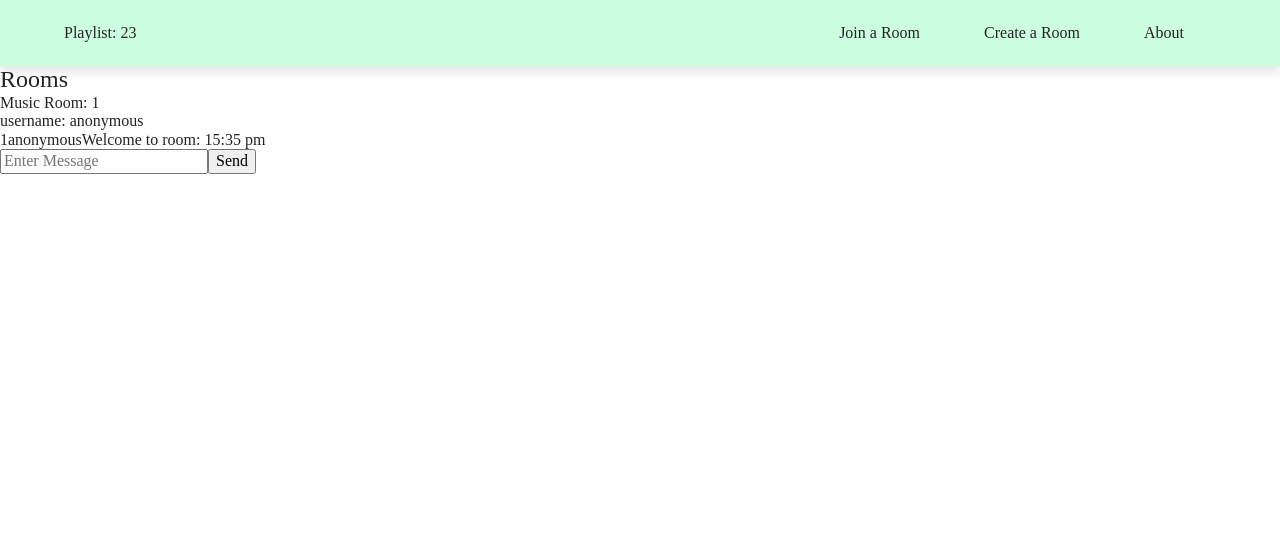
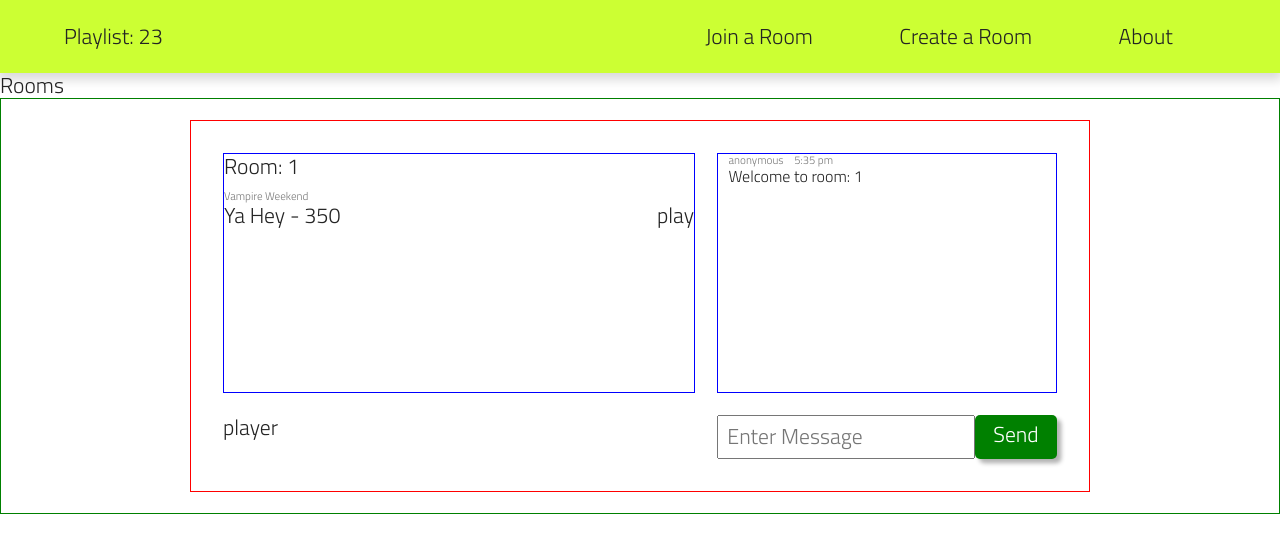
Before and after one commit to DaedalusFiction/playlist23, a React (Create React App) app in the folder client/: page /rooms/1 in a window 1280 px wide. Shown: the top 552 px of the page. Built offline with nearby package versions, Linux system fonts and the light colour scheme; no server answers.

Commit message:
styled room chat, added song and chat message components

```diff
--- a/client/src/App.css
+++ b/client/src/App.css
@@ -1,10 +1,31 @@
 @import-normalize;
+@import url("https://fonts.googleapis.com/css2?family=Bitter&family=Fira+Sans&family=Titillium+Web:wght@300&display=swap");
 
 :root {
     --bg-primary: #ccffe0;
 
     --fc-primary: rgb(36, 36, 36);
-    --fc-bubble: rgb(255, 61, 61);
+    --fc-light: rgb(117, 117, 117);
+
+    --bg-bubble: rgb(255, 82, 82);
+
+    /* liverwurst color scheme  */
+    --bg-primary: #eeebd0;
+    --bg-btn: #e86252;
+    --bg-btn-hover: #d3584a;
+    --bg-bubble: #e87ea1;
+
+    --bg-primary: #ccff33;
+    --bg-btn: #008000;
+    --bg-btn-hover: #007200;
+    --bg-bubble: #70e000;
+
+    --box-shadow: 0.2em 0.2em 0.2em rgba(0, 0, 0, 0.3);
+    --border-shadow: 0px 5px 10px 2px rgba(0, 0, 0, 0.15);
+    /* --text-shadow: 0.05em 0.05em rgba(0, 0, 0, 0.8); */
+    --ff-bitter: "Bitter", serif;
+    --ff-fira: "Fira Sans", sans-serif;
+    --ff-tit: "Titillium Web", sans-serif;
 }
 
 /* Reset  */
@@ -28,6 +49,8 @@ ul,
 a {
     margin: 0;
     padding: 0;
+    font-family: var(--ff-tit);
+    font-size: 1.35rem;
     font-weight: normal;
     color: var(--fc-primary);
 }
@@ -46,6 +69,35 @@ a {
     text-decoration: none;
 }
 
+input[type="text"] {
+    padding: 0.35em 0.4em;
+}
+
+button {
+    display: none;
+}
+
+.btn {
+    color: white;
+
+    width: fit-content;
+    background-color: var(--bg-btn);
+    padding: 0.35em 0.85em;
+    border: none;
+    border-radius: 5px;
+    box-shadow: var(--box-shadow);
+    cursor: pointer;
+    transition: 0.1s;
+}
+
+.btn:hover {
+    background-color: var(--bg-btn-hover);
+}
+
+.btn:active {
+    transform: scale(0.97);
+}
+
 /* variables  */
 
 /* Utilities  */
@@ -56,15 +108,7 @@ a {
     margin: 0 auto;
 }
 
-.flex {
-    display: flex;
-    gap: 1rem;
-}
-
-.grid {
-    display: grid;
-    gap: 1rem;
-}
+/* Components  */
 
 /* Header  */
 
@@ -72,7 +116,7 @@ a {
     position: relative;
     background-color: var(--bg-primary);
     padding: 1.5rem 0;
-    box-shadow: 0px 5px 10px 1px rgba(0, 0, 0, 0.1);
+    box-shadow: var(--border-shadow);
     z-index: 2;
 }
 
@@ -101,21 +145,24 @@ a {
     overflow: hidden;
 }
 
+.home .container {
+    display: grid;
+    grid-template-columns: 1fr 1fr;
+    padding: 35vh 0;
+    width: 80%;
+}
+
 .home-left,
 .home-right {
     z-index: 5;
-}
-
-.home .grid {
-    grid-template-columns: 1fr 1fr;
-    padding: 35vh 0;
+    margin: 0 auto;
 }
 
 .home .grid > * {
     width: 400px;
 }
 
-.home .flex {
+.home {
     justify-content: center;
     align-items: center;
 }
@@ -126,12 +173,16 @@ a {
     justify-content: center;
 }
 
+.home-buttons p + * {
+    margin: 0 auto;
+}
+
 .home-buttons p {
     text-align: center;
 }
 
-.home-buttons * + * {
-    margin-top: 0.3em;
+.home-buttons p {
+    margin: 0.3em auto;
 }
 
 .home-buttons input {
@@ -139,9 +190,116 @@ a {
     margin-right: 1rem;
 }
 
-.home-buttons button {
+/* .home-buttons button {
     width: fit-content;
-    margin-left: auto;
+    margin: 0 auto;
+} */
+
+.home-hero :nth-child(1) {
+    margin-left: 1em;
+}
+
+.home-hero p {
+    background-color: inherit;
+    mix-blend-mode: difference;
+}
+
+.home-hero p + p {
+    font-size: 3rem;
+}
+
+.home-hero p + p + p {
+    margin-left: 1em;
+    font-size: 5rem;
+    font-weight: bold;
+    text-transform: uppercase;
+}
+
+/* Join Room page */
+
+.join-room,
+.create-room {
+    display: flex;
+    justify-content: center;
+    margin: 40vh 0;
+    gap: 1em;
+}
+
+.create-room .container {
+    display: flex;
+    justify-content: center;
+    gap: 1em;
+}
+
+.join-room .container {
+    display: flex;
+    flex-direction: column;
+    justify-content: center;
+    align-items: center;
+}
+
+.join-room-button {
+    display: flex;
+    gap: 1em;
+}
+
+/* Room  */
+.room {
+    border: 1px solid green;
+    padding: 1em;
+}
+.room .container {
+    display: grid;
+    gap: 1em;
+    grid-template-columns: 3fr 2fr;
+    padding: 2rem;
+    border: 1px solid red;
+    max-width: 900px;
+}
+
+.song-box {
+    margin: 0.5em 0;
+}
+
+.song-box-info {
+    display: flex;
+    gap: 0.5em;
+}
+
+.song-box-content {
+    display: flex;
+    justify-content: space-between;
+}
+.control-panel,
+.chat-box {
+    height: 30vh;
+    border: 1px solid blue;
+    margin-bottom: 1em;
+    overflow-y: auto;
+}
+
+.chat-input {
+    display: flex;
+    justify-content: space-between;
+}
+.chat-message {
+    padding: 0 0.5em;
+}
+
+.chat-message > p {
+    font-size: 1rem;
+    max-width: 320px;
+}
+
+.chat-message-info {
+    display: flex;
+    gap: 0.5em;
+}
+
+.chat-message-info p,
+.song-box-info p {
+    font-size: 0.7rem;
+    color: var(--fc-light);
 }
 
 /* Bubbles  */
@@ -152,9 +310,9 @@ a {
 
 .bubbles > * {
     position: absolute;
-    background-color: var(--fc-bubble);
+    background-color: var(--bg-bubble);
     border-radius: 100%;
-    box-shadow: 5px 5px 5px rgba(0, 0, 0, 0.2);
+    box-shadow: var(--box-shadow);
     z-index: 1;
     animation: animateBubbles linear infinite;
 }
--- /dev/null
+++ b/client/src/components/ChatMessage.js
@@ -0,0 +1,13 @@
+const ChatMessage = ({ message }) => {
+    return (
+        <div className="chat-message" key={message.key}>
+            <div className="chat-message-info">
+                <p>{message.user}</p>
+                <p>{message.time}</p>
+            </div>
+            <p>{message.message}</p>
+        </div>
+    );
+};
+
+export default ChatMessage;
--- a/client/src/components/CreateRoomButton.js
+++ b/client/src/components/CreateRoomButton.js
@@ -1,5 +1,9 @@
 const CreateRoomButton = ({ createRoom }) => {
-    return <button onClick={createRoom}>Create Room</button>;
+    return (
+        <label className="btn">
+            <button onClick={createRoom} /> Create Room
+        </label>
+    );
 };
 
 export default CreateRoomButton;
--- /dev/null
+++ b/client/src/components/SongBox.js
@@ -0,0 +1,19 @@
+import React from "react";
+
+const SongBox = ({ song }) => {
+    return (
+        <div className="song-box">
+            <div className="song-box-info">
+                <p>{song.artist}</p>
+            </div>
+            <div className="song-box-content">
+                <p>
+                    {song.title} - {song.duration}
+                </p>
+                <p>play</p>
+            </div>
+        </div>
+    );
+};
+
+export default SongBox;
--- a/client/src/routes/CreateRoom.js
+++ b/client/src/routes/CreateRoom.js
@@ -3,10 +3,12 @@ import UsernameInput from "../components/UsernameInput";
 
 const CreateRoom = ({ createRoom, enterUsername }) => {
     return (
-        <>
-            <UsernameInput enterUsername={enterUsername} />
-            <CreateRoomButton createRoom={createRoom} />
-        </>
+        <div className="create-room">
+            <div className="container">
+                <UsernameInput enterUsername={enterUsername} />
+                <CreateRoomButton createRoom={createRoom} />
+            </div>
+        </div>
     );
 };
 
--- a/client/src/routes/JoinRoom.js
+++ b/client/src/routes/JoinRoom.js
@@ -2,12 +2,16 @@ import JoinRoomButton from "../components/JoinRoomButton";
 
 const JoinRoom = ({ joinRoom, roomNumber, enterRoomNumber, joinError }) => {
     return (
+        <div className="join-room">
+            <div className="container">
                 <JoinRoomButton
                     joinRoom={joinRoom}
                     roomNumber={roomNumber}
                     enterRoomNumber={enterRoomNumber}
                     joinError={joinError}
                 />
+            </div>
+        </div>
     );
 };
 
--- a/client/src/routes/Room.js
+++ b/client/src/routes/Room.js
@@ -3,6 +3,8 @@ import { useState, useEffect } from "react";
 import socketIOClient from "socket.io-client";
 import moment from "moment";
 import "moment-timezone";
+import ChatMessage from "../components/ChatMessage";
+import SongBox from "../components/SongBox";
 
 const Room = ({ username }) => {
     const [userName, setUsername] = useState(username);
@@ -22,6 +24,10 @@ const Room = ({ username }) => {
         },
     ]);
 
+    const [songs, setSongs] = useState([
+        { title: "Ya Hey", artist: "Vampire Weekend", duration: 350 },
+    ]);
+
     useEffect(() => {
         socket.emit("joinRoom", params.roomID);
     }, [params.roomID, socket]);
@@ -30,6 +36,8 @@ const Room = ({ username }) => {
         //add listener for new chat messages, updates messages
         socket.on("chatMessage", (message) => {
             setChatMessages([...chatMessages, message]);
+            let chatbox = document.getElementById("chat-box");
+            chatbox.scrollTop = chatbox.scrollHeight;
         });
         return () => {
             //clean up listeners
@@ -38,17 +46,20 @@ const Room = ({ username }) => {
     }, [chatMessages, socket]);
 
     const sendMessage = () => {
+        const msg = document.getElementById("chatMessageInput").value;
+        if (msg !== "") {
             const newMessage = {
                 time: moment().format("h:mm a"),
                 key: Date.now(),
                 room: params.roomID,
                 user: userName,
-            message: document.getElementById("chatMessageInput").value,
+                message: msg,
             };
 
             socket.emit("sendMessage", newMessage);
 
             document.getElementById("chatMessageInput").value = "";
+        }
     };
 
     const handleKeyPress = (e) => {
@@ -59,31 +70,38 @@ const Room = ({ username }) => {
 
     return (
         <>
-            <div>Music Room: {params.roomID}</div>
-            <p>username: {username}</p>
-            <div id="chatMessages">
-                {chatMessages &&
-                    chatMessages.map((chatMessage, index) => {
-                        return (
-                            <p key={chatMessage.key}>
-                                {chatMessage.room}
-                                {chatMessage.user}
-                                {chatMessage.message}
-                                {chatMessage.time}
-                            </p>
-                        );
+            <div className="room">
+                <div className="container">
+                    <div className="song-panel">
+                        <div className="control-panel">
+                            <h1>Room: {params.roomID}</h1>
+                            {songs.map((song) => {
+                                return <SongBox song={song} />;
                             })}
                         </div>
-
+                        <div className="react-player">player</div>
+                    </div>
+                    <div className="chat-panel">
+                        <div className="chat-box" id="chat-box">
+                            {chatMessages.map((message) => {
+                                return <ChatMessage message={message} />;
+                            })}
+                        </div>
+                        <div className="chat-input">
                             <input
                                 id="chatMessageInput"
                                 type="text"
                                 placeholder="Enter Message"
                                 onKeyPress={handleKeyPress}
                             />
-            <button id="sendButton" onClick={sendMessage}>
+                            <label className="btn">
+                                <button id="sendButton" onClick={sendMessage} />
                                 Send
-            </button>
+                            </label>
+                        </div>
+                    </div>
+                </div>
+            </div>
         </>
     );
 };
```
Also changed, not shown: client/src/components/JoinRoomButton.js (+10 -3 lines), client/src/routes/Home.js (+3 -5 lines). Lines whose indentation alone changed are shown as unchanged.
